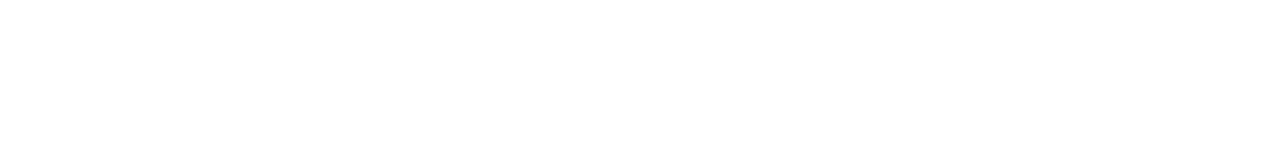
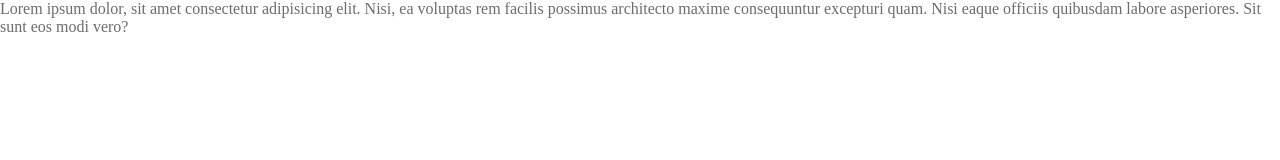
Before and after one commit to eduardofarias20/project_travelgram, a plain HTML site: page index.html in a window 1280 px wide. Drawn offline with Linux system fonts and the light colour scheme.

Commit message:
initial style config

```diff
--- a/index.html
+++ b/index.html
@@ -2,15 +2,22 @@
 <html lang="pt-br">
 
 <head>
+    <link rel="preconnect" href="https://fonts.googleapis.com">
+    <link rel="preconnect" href="https://fonts.gstatic.com" crossorigin>
     <meta charset="UTF-8">
     <meta name="viewport" content="width=device-width, initial-scale=1.0">
     <title>Travelgram | Perfil de viagens</title>
-
     <link rel="stylesheet" href="styles/index.css">
+    <link
+        href="https://fonts.googleapis.com/css2?family=Poppins:ital,wght@0,100;0,200;0,300;0,400;0,500;0,600;0,700;0,800;0,900;1,100;1,200;1,300;1,400;1,500;1,600;1,700;1,800;1,900&display=swap"
+        rel="stylesheet">
 </head>
 
 <body>
-
+    <p>
+        Lorem ipsum dolor, sit amet consectetur adipisicing elit. Nisi, ea voluptas rem facilis possimus architecto
+        maxime consequuntur excepturi quam. Nisi eaque officiis quibusdam labore asperiores. Sit sunt eos modi vero?
+    </p>
 </body>
 
 </html>
--- a/styles/global.css
+++ b/styles/global.css
@@ -3,3 +3,20 @@
     padding: 0;
     box-sizing: border-box;
 }
+
+:root {
+    --brand-color: #EF5F4C;
+
+    --background-color: #FFFFFF;
+    --surface-color: #F5F5F5;
+    --skeleton-color: #D9D9D9;
+    --shape-transparency: #ffffff91;
+
+    --text-color-primary: #313131;
+    --text-color-secondary: #6c6c6c;
+}
+
+body {
+    color: var(--text-color-secondary);
+    background-color: var(--background-color);
+}
```
Also changed, not shown: assets/AirplaneTilt.svg (added), assets/Image 01.png (added), assets/Image 02.png (added), assets/Image 03.png (added), assets/Image 04.png (added), assets/Image 05.png (added), assets/Image 06.png (added), assets/Image 07.png (added), assets/Image 08.png (added), assets/Image 09.png (added), assets/Image 10.png (added), assets/Image 11.png (added), assets/Image.svg (added), assets/Logo.svg (added), 2 more files, 1 other file.
